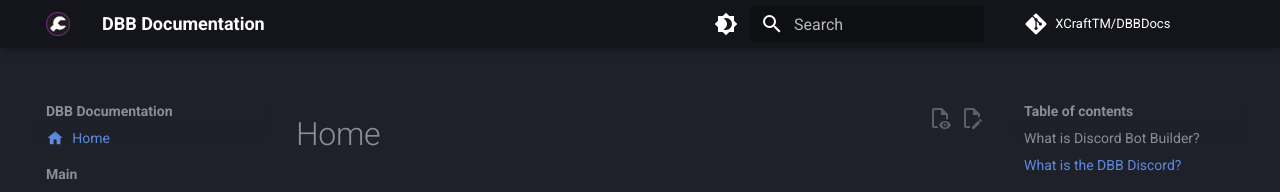
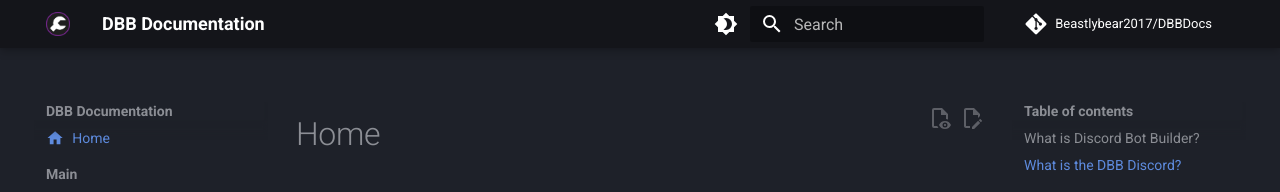
Before and after one commit to XCraftTM/DBBDocs, an MkDocs documentation site: the page built from docs/index.md, in a window 1280 px wide. Shown: the top 192 px of the page. Built offline with MkDocs 1.6.1 and Material for MkDocs 9.7.7, drawn with Linux system fonts in a browser that asks for light colours; comment, search, counter and statistics services are not loaded.

Commit message:
Not Finished

```diff
--- a/mkdocs.yml
+++ b/mkdocs.yml
@@ -5,8 +5,8 @@
 site_description: >-
   This Website helpes you to use Discord Bot Builder,
   also gives you examples and instructions on certain things!
-repo_url: https://github.com/XCraftTM/DBBDocs
-repo_name: XCraftTM/DBBDocs
+repo_url: https://github.com/Beastlybear2017/DBBDocs
+repo_name: Beastlybear2017/DBBDocs
 edit_uri: edit/docs/docs
 
 # Copyright
```
